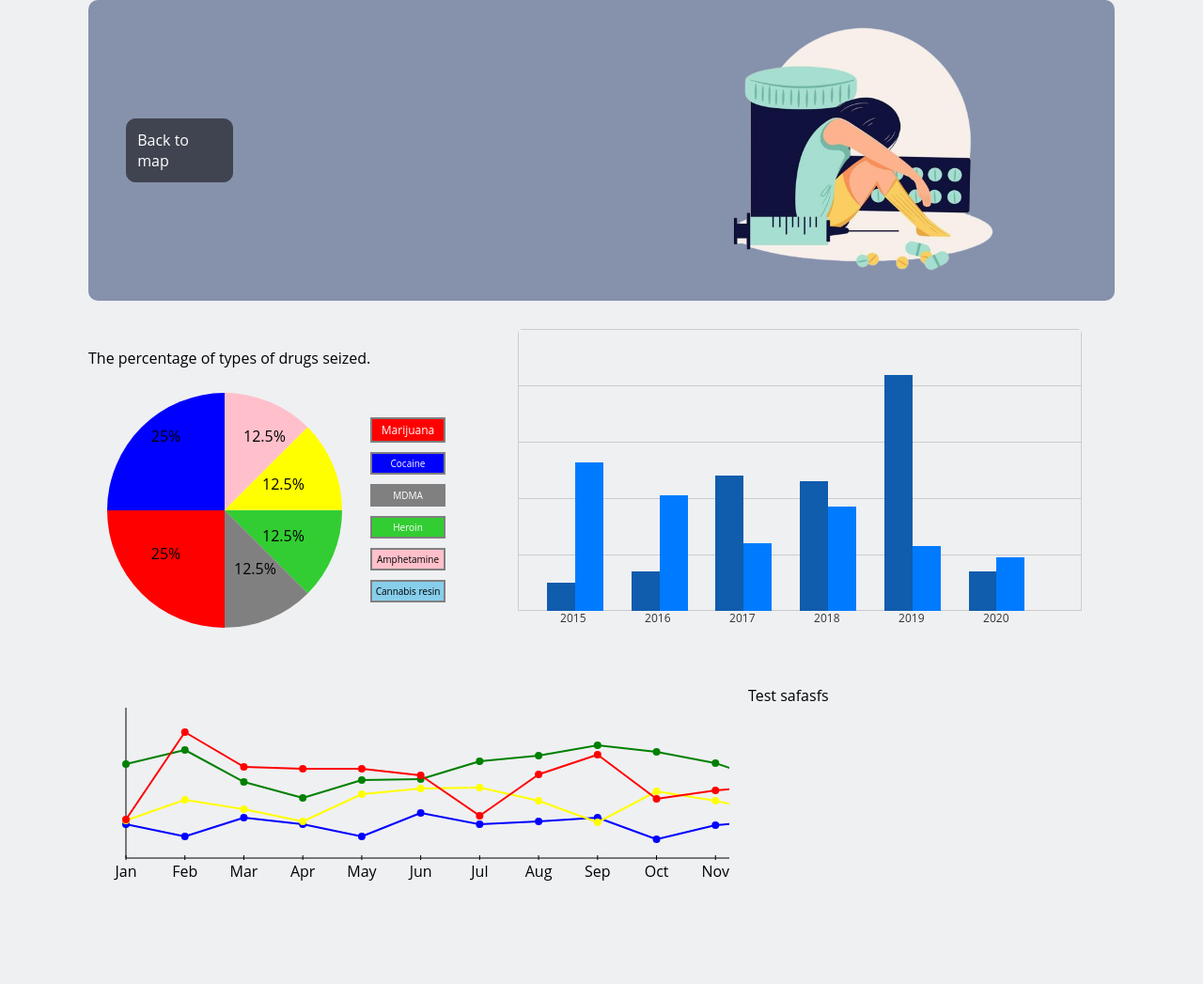
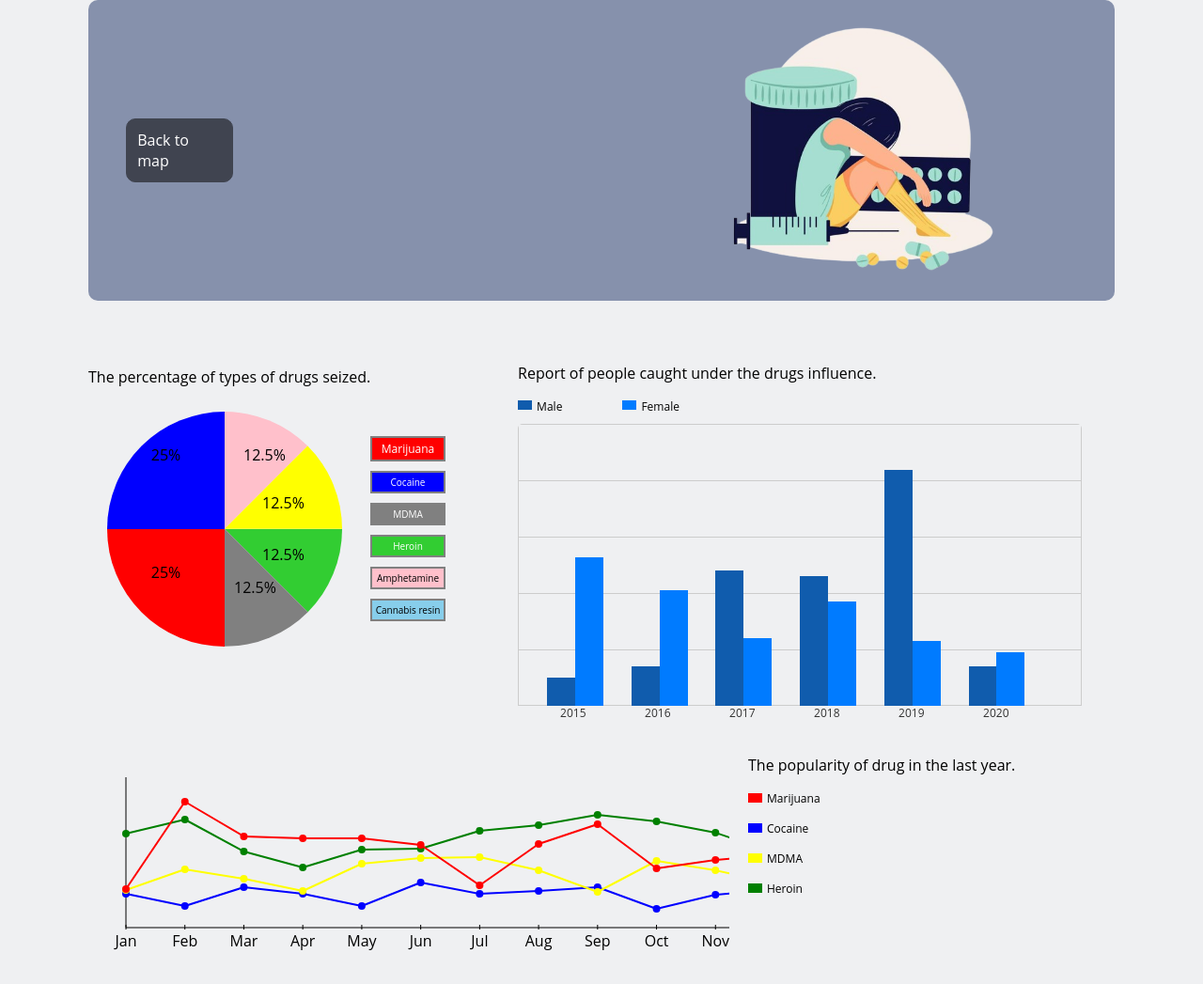
Before and after one commit to andrei645/RoDX-Romanian-Drug-Explorer, a plain HTML site: page charts.html in a window 1280 px wide. Shown: the whole page at 94% size. Before the commit the page ends 973 px from the top, so only its background shows below. Drawn offline with Linux system fonts and the light colour scheme.

Commit message:
- added labels to colum / line chart

```diff
--- a/charts.html
+++ b/charts.html
@@ -39,7 +39,25 @@
                 <div id="charts-container__flex-container-line-chart" class="charts-container__flex-container-item">
                 </div>
                 <div class="charts-container__flex-container-item_details-line-chart">
-                    <p>Test safasfs</p>
+                    <p>The popularity of drug in the last year.</p>
+                    <div class="display-flex flex-direction-column">
+                        <div class="display-flex">
+                            <div class="square line-red"></div>
+                            <span>Marijuana</span>
+                        </div>
+                        <div class="display-flex">
+                            <div class="square line-blue"></div>
+                            <span>Cocaine</span>
+                        </div>
+                        <div class="display-flex">
+                            <div class="square line-yellow"></div>
+                            <span>MDMA</span>
+                        </div>
+                        <div class="display-flex">
+                            <div class="square line-green"></div>
+                            <span>Heroin</span>
+                        </div>
+                    </div>
                 </div>
             </div>
     </section>
--- a/components/column-chart/column-chart.css
+++ b/components/column-chart/column-chart.css
@@ -74,3 +74,35 @@
   height: 1px;
   background-color: #ccc;
 }
+.column-chart-labels{
+  display: flex;
+  gap: 4rem;
+  margin-bottom: 10px;
+
+}
+
+.column-chart-labels span{
+
+  font-size: 12px;
+}
+.column-chart-labels .male-color{
+  width: 15px;
+  height: 10px;
+  background-color: #105cad;
+  position: relative;
+  top: 2px;
+  margin-right: 5px;
+}
+
+.column-chart-labels .female-color{
+  width: 15px;
+  height: 10px;
+  background-color: #007bff;
+  position: relative;
+  top: 2px;
+  margin-right: 5px;
+
+}
+.column-chart-labels__flex{
+  display: flex;
+}
--- a/components/column-chart/column-chart.html
+++ b/components/column-chart/column-chart.html
@@ -6,6 +6,17 @@
 </head>
 
 <body>
+    <p>Report of people caught under the drugs influence.</p>
+    <div class="column-chart-labels">
+        <div class="column-chart-labels__flex">
+            <div class="male-color"></div>
+            <span>Male</span>
+        </div>
+        <div class="column-chart-labels__flex">
+            <div class="female-color"></div>
+            <span>Female</span>
+        </div>
+    </div>
     <div class="chart-container">
         <div class="chart">
             <div class="grid-lines">
@@ -47,7 +58,9 @@
 
 
         </div>
+
     </div>
+
 </body>
 
 </html>
--- a/styles/chart.css
+++ b/styles/chart.css
@@ -96,10 +96,18 @@ body {
     grid-row: 2;
     grid-column: 2;
 }
+.display-flex{
+    display: flex;
+}
+.flex-direction-column{
+    flex-direction: column;
+    gap: 15px;
+}
 .charts-container__flex-container{
 
     display: flex;
     justify-content: space-evenly;
+    margin-top:20px;
 }
 .charts-container__flex-container-item{
 
@@ -111,4 +119,28 @@ body {
 }
 .charts-container__flex-container-item_details-line-chart{
     width: 40%;
+    padding-left: 0rem;
 }
+
+.display-flex span{
+    font-size: 12px;
+}
+.square{
+    width: 15px;
+    height: 10px;
+    position: relative;
+    top:3px;
+    margin-right: 5px;
+}
+.line-green{
+    background-color: green;
+}
+.line-red{
+    background-color: red;
+}
+.line-blue{
+    background-color: blue;
+}
+.line-yellow{
+    background-color: yellow;
+}
```
